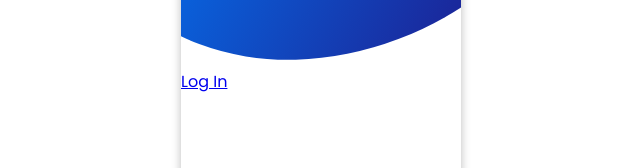
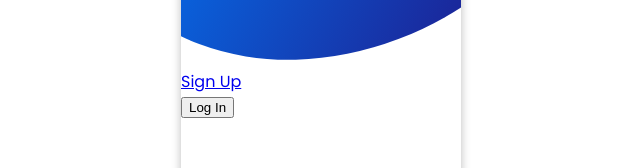
Before and after one commit to LennyRemache/ConnectMe, a React (Create React App) app in the folder frontend/: page /form in a window 1280 px wide. Shown: the part 288-456 px from the top of the page, without its empty margins (319-959 px from the left). Built offline with nearby package versions, Linux system fonts and the light colour scheme.

Commit message:
Fixed issue with form button not displaying right action and installed axios

```diff
--- a/frontend/package.json
+++ b/frontend/package.json
@@ -6,6 +6,7 @@
     "@testing-library/jest-dom": "^5.17.0",
     "@testing-library/react": "^13.4.0",
     "@testing-library/user-event": "^13.5.0",
+    "axios": "^1.4.0",
     "framer-motion": "^10.13.1",
     "react": "^18.2.0",
     "react-dom": "^18.2.0",
--- a/frontend/src/components/AccountForms/Form.jsx
+++ b/frontend/src/components/AccountForms/Form.jsx
@@ -10,7 +10,7 @@ function Form() {
   return (
     <>
       <div className="formContainer">
-        <form method={!registered ? "post" : "get"} className="form">
+        <form method={registered ? "get" : "post"} className="form">
           <div className="topContainer">
             <div className="backDrop"></div>
             <div className="formHeader">
@@ -24,12 +24,13 @@ function Form() {
               <Route path="/login" element={<LogIn />} />
             </Routes>
             <Link
-              to={!registered ? "/signup" : "/login"}
+              to={registered ? "/signup" : "/login"}
               onClick={() => setRegistered(!registered)}
             >
-              {!registered ? "Sign Up" : "Log In"}
+              {registered ? "Sign Up" : "Log In"}
             </Link>
           </div>
+          <input type="submit" value={registered ? "Log In" : "Sign Up"} />
         </form>
       </div>
     </>
```
Also changed, not shown: 1 other file (tests, documents, lock files or other folders).
